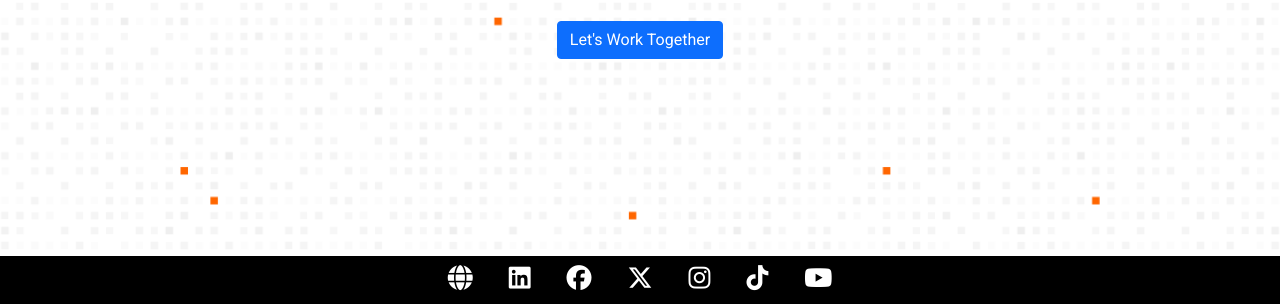
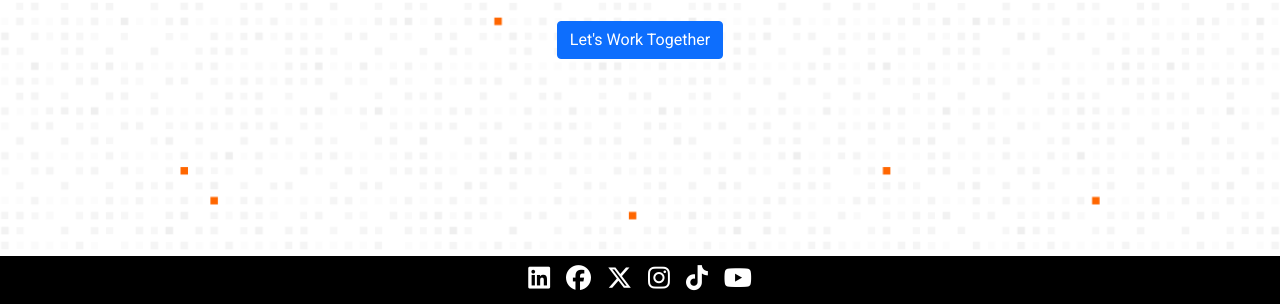
Before and after one commit to sbitbits/fcb-portfolio, a plain HTML site: page index.html in a window 1280 px wide. Shown: the part 496-800 px from the top of the page. Drawn offline with nearby package versions, Linux system fonts and the light colour scheme.

Commit message:
Add New Style

```diff
--- a/index.html
+++ b/index.html
@@ -47,13 +47,6 @@
     <footer>
       <a
         href="https://www.linkedin.com/in/jose-manuel-ambita-93706b1ab/"
-        target="blank"
-      >
-        <i class="fa-solid fa-globe"></i>
-      </a>
-
-      <a
-        href="https://www.linkedin.com/in/jose-manuel-ambita-93706b1ab/"
         target="_blank"
         ><i class="fa-brands fa-linkedin"></i
       ></a>
--- a/styles.css
+++ b/styles.css
@@ -40,8 +40,6 @@ footer {
 .fa-brands {
   color: white;
   font-size: 25px;
-
-  margin: 0px 10px 0px 10px;
 }
 
 .fa-globe:hover,
```
